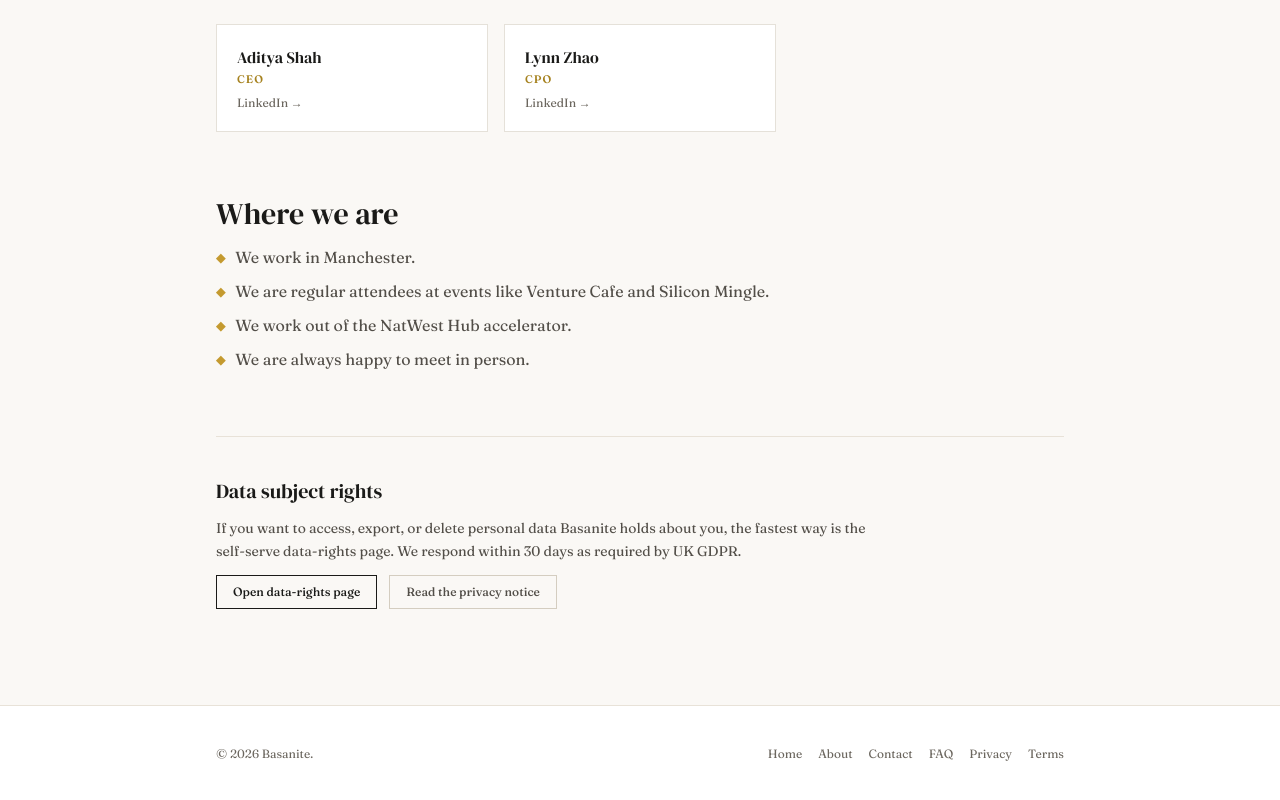
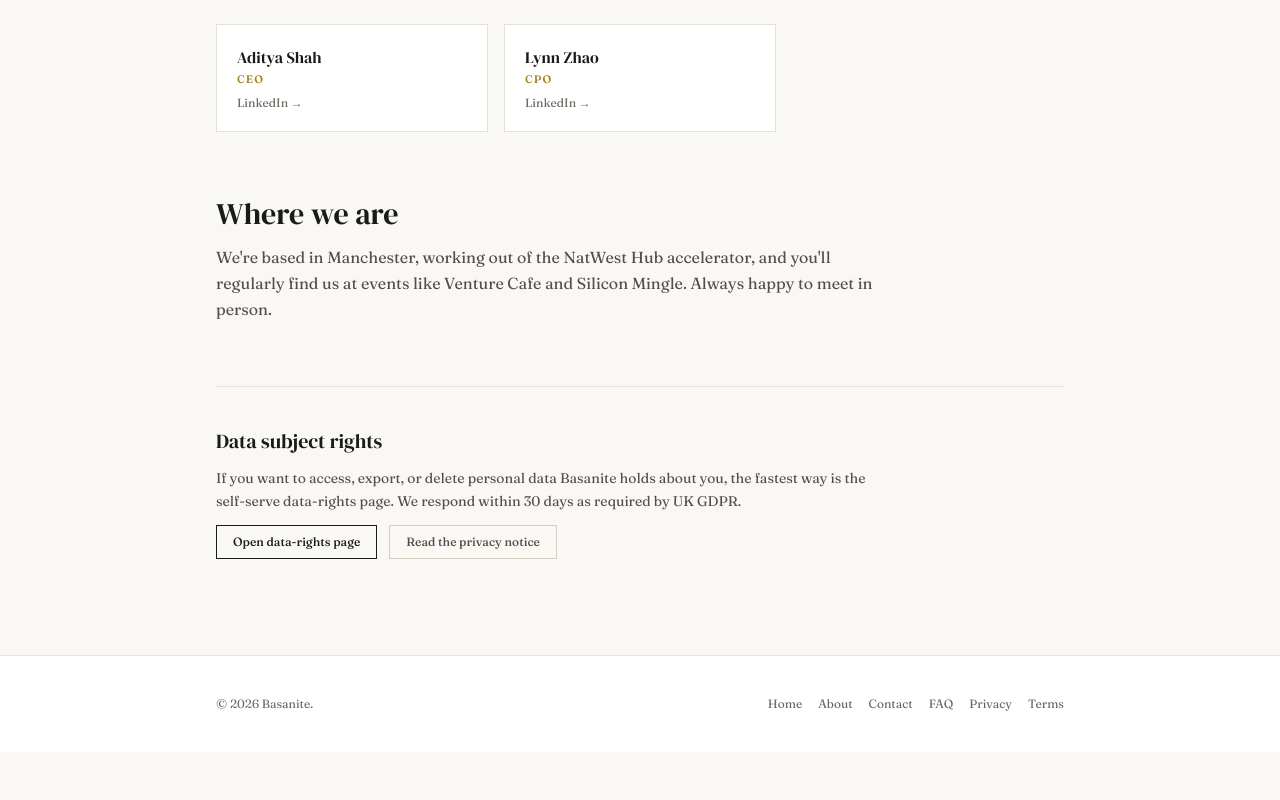
Before and after one commit to ChenhuiZhao820/basanite_hiring, a Next.js app in the folder web/: page /contact in a window 1280 px wide. Shown: the part 919-1719 px from the top of the page. After the commit the page ends 1671 px from the top, so only its background shows below. Built offline with nearby package versions, Linux system fonts and the light colour scheme; no server answers.

Commit message:
copy: rewrite contact page location section back to a single sentence
Reverts the diamond-bullet list to prose, same content (Manchester,
NatWest Hub accelerator, Venture Cafe / Silicon Mingle, happy to meet
in person).

```diff
--- a/web/app/contact/page.tsx
+++ b/web/app/contact/page.tsx
@@ -146,19 +146,9 @@
         {/* Office / location */}
         <section className="mb-16">
           <h2 className="font-display text-2xl sm:text-3xl text-basanite-900 mb-3">Where we are</h2>
-          <ul className="space-y-2 max-w-2xl">
-            {[
-              'We work in Manchester.',
-              'We are regular attendees at events like Venture Cafe and Silicon Mingle.',
-              'We work out of the NatWest Hub accelerator.',
-              'We are always happy to meet in person.',
-            ].map(b => (
-              <li key={b} className="flex items-start gap-2.5 text-base text-basanite-600 leading-relaxed">
-                <span className="text-gold-500 shrink-0 mt-1.5 text-xs font-bold">&#9670;</span>
-                {b}
-              </li>
-            ))}
-          </ul>
+          <p className="text-basanite-600 text-base leading-relaxed max-w-2xl">
+            We&apos;re based in Manchester, working out of the NatWest Hub accelerator, and you&apos;ll regularly find us at events like Venture Cafe and Silicon Mingle. Always happy to meet in person.
+          </p>
         </section>
 
         {/* Data rights */}
```
